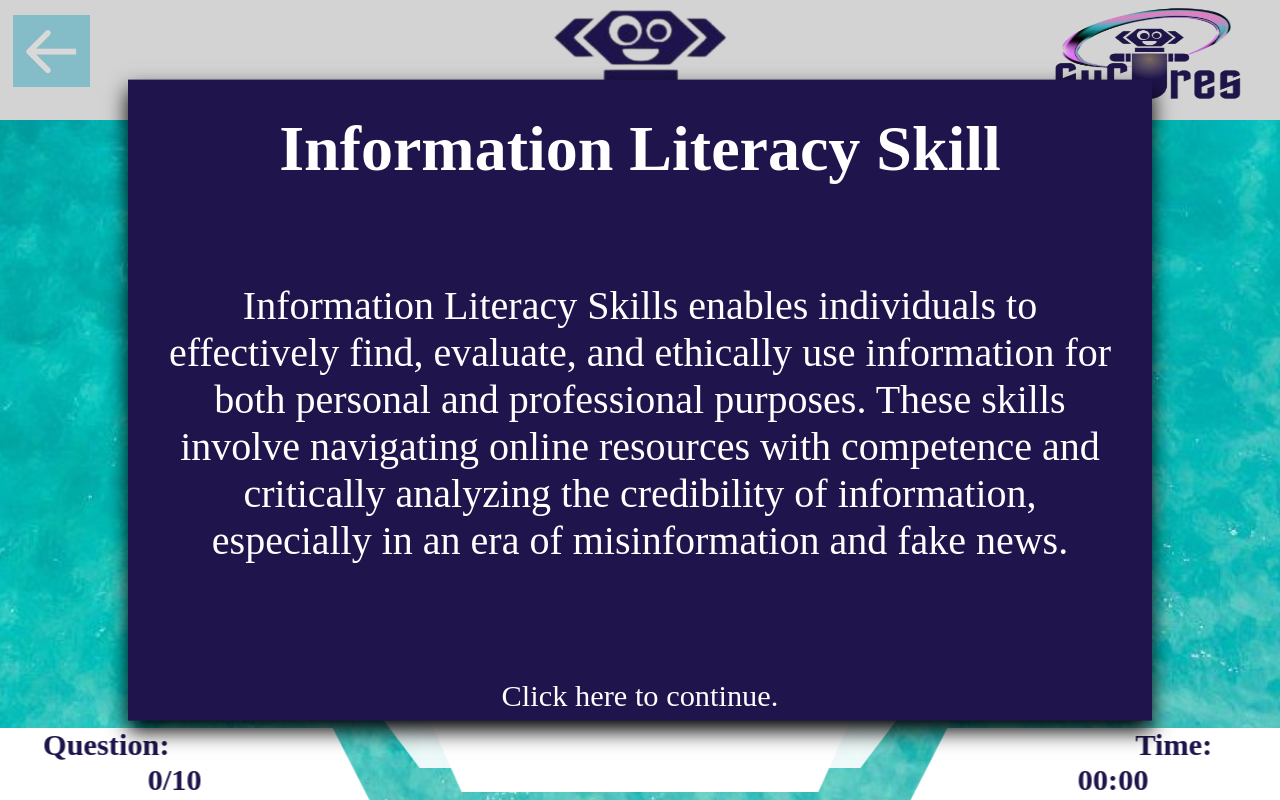
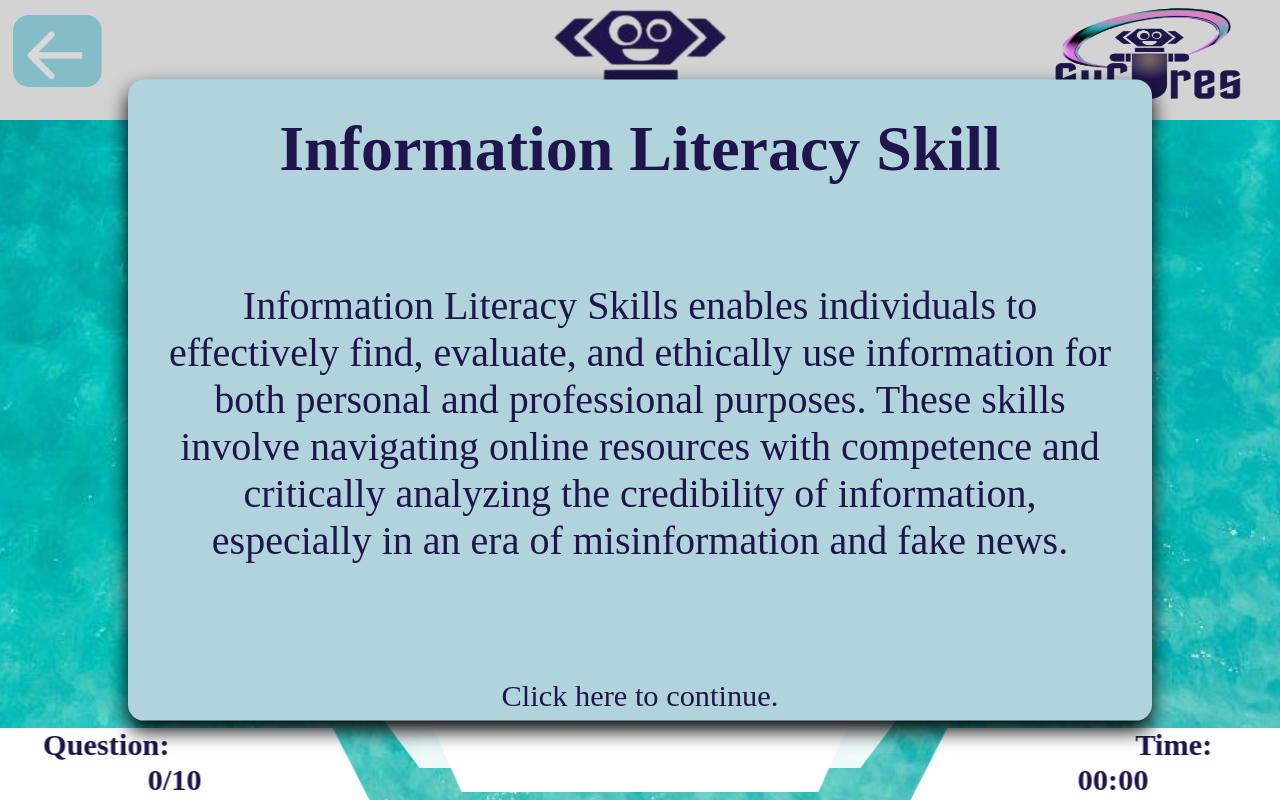
Before and after one commit to Asdf123ah/sycures-game-thesis, a React (Create React App) app: page /information-literacy-skill/1 in a window 1280 px wide. Shown: the top 800 px of the page. Built offline with nearby package versions, Linux system fonts and the light colour scheme.

Commit message:
refactor: answer page design

```diff
--- a/src/GameLiteracySkill.css
+++ b/src/GameLiteracySkill.css
@@ -25,6 +25,7 @@
     background-repeat: no-repeat;
     cursor: pointer;
     border: none;
+    border-radius: 16px;
     transition: transform .4s ease;
 }
 
@@ -373,35 +374,34 @@
     width: 90vw;
     height: auto;
     padding: 0.5rem;
-    background-color: #1F144B;
+    background-color: #B1D4DC;
     justify-content: center;
     text-align: center;
     z-index: 1000;
     margin: 0;
     font-size: 1rem;
     font-family: 'Jockey One';
-    color: #FFFFFF;
+    color: #1F144B;
     animation: fadeIn 0.7s;
     cursor: pointer;
     box-shadow: 0px 10px 20px rgba(0, 0, 0, 1);
-
+    border-radius: 16px;
     }
 
 .popup h1{
     text-align: center;
     font-size: 2.2rem;
     font-family: 'Jockey One';
-    color: #FFFFFF;
+    color: #1F144B;
     margin-top: 0%;
     margin-bottom: 10%;
 }
 
 .popup p{
-
-    text-align: center;
-    font-size: 1.5rem;
-    font-family: 'Jockey One';
-    color: #FFFFFF;
+    text-align: center;
+    font-size: 1.4rem;
+    font-family: 'Jockey One';
+    color: #1F144B;
     margin-top: 0%;
     margin-bottom: 13%;
 }
@@ -459,6 +459,7 @@
     background-repeat: no-repeat;
     cursor: pointer;
     border: none;
+    border-radius: 16px;
     transition: transform .4s ease;
 }
 
@@ -806,35 +807,35 @@
     transform: translate(-50%, -50%);
     width: 90vw;
     height: auto;
-    padding: 0.5rem;
-    background-color: #1F144B;
+    padding: 1rem;
+    background-color: #B1D4DC;
     justify-content: center;
     text-align: center;
     z-index: 1000;
     margin: 0;
     font-size: 1rem;
     font-family: 'Jockey One';
-    color: #FFFFFF;
+    color: #1F144B;
     animation: fadeIn 0.7s;
     cursor: pointer;
     box-shadow: 0px 10px 20px rgba(0, 0, 0, 1);
-
+    border-radius: 16px;
     }
 
 .popup h1{
     text-align: center;
     font-size: 2.7rem;
     font-family: 'Jockey One';
-    color: #FFFFFF;
+    color: #1F144B;
     margin-top: 0%;
     margin-bottom: 10%;
 }
 
 .popup p{
     text-align: center;
-    font-size: 1.8rem;
-    font-family: 'Jockey One';
-    color: #FFFFFF;
+    font-size: 1.7rem;
+    font-family: 'Jockey One';
+    color: #1F144B;
     margin-top: 0%;
     margin-bottom: 13%;
 }
@@ -892,6 +893,7 @@
     background-repeat: no-repeat;
     cursor: pointer;
     border: none;
+    border-radius: 16px;
     transition: transform .4s ease;
 }
 
@@ -1240,34 +1242,34 @@
     width: 90vw;
     height: auto;
     padding: 1rem;
-    background-color: #1F144B;
+    background-color: #B1D4DC;
     justify-content: center;
     text-align: center;
     z-index: 1000;
     margin: 0;
     font-size: 1rem;
     font-family: 'Jockey One';
-    color: #FFFFFF;
+    color: #1F144B;
     animation: fadeIn 0.7s;
     cursor: pointer;
     box-shadow: 0px 10px 20px rgba(0, 0, 0, 1);
-
+    border-radius: 16px;
     }
 
 .popup h1{
     text-align: center;
     font-size: 3.2rem;
     font-family: 'Jockey One';
-    color: #FFFFFF;
+    color: #1F144B;
     margin-top: 0%;
     margin-bottom: 10%;
 }
 
 .popup p{
     text-align: center;
-    font-size: 2.2rem;
-    font-family: 'Jockey One';
-    color: #FFFFFF;
+    font-size: 2.1rem;
+    font-family: 'Jockey One';
+    color: #1F144B;
     margin-top: 0%;
     margin-bottom: 13%;
 }
@@ -1319,12 +1321,13 @@
     position: absolute;
     top: 9px;
     left: 1%;
-    width: 7vw;
+    width: 7.5vw;
     height: 8vh;
     background-size: cover;
     background-repeat: no-repeat;
     cursor: pointer;
     border: none;
+    border-radius: 16px;
     transition: transform .4s ease;
 }
 
@@ -1673,25 +1676,25 @@
     width: 75vw;
     height: auto;
     padding: 2rem;
-    background-color: #1F144B;
+    background-color: #B1D4DC;
     justify-content: center;
     text-align: center;
     z-index: 1000;
     margin: 0;
     font-size: 1rem;
     font-family: 'Jockey One';
-    color: #FFFFFF;
+    color: #1F144B;
     animation: fadeIn 0.7s;
     cursor: pointer;
     box-shadow: 0px 10px 20px rgba(0, 0, 0, 1);
-
+    border-radius: 16px;
     }
 
 .popup h1{
     text-align: center;
     font-size: 3.6rem;
     font-family: 'Jockey One';
-    color: #FFFFFF;
+    color: #1F144B;
     margin-top: 0%;
     margin-bottom: 10%;
 }
@@ -1700,7 +1703,7 @@
     text-align: center;
     font-size: 2.3rem;
     font-family: 'Jockey One';
-    color: #FFFFFF;
+    color: #1F144B;
     margin-top: 0%;
     margin-bottom: 13%;
 }
@@ -1752,12 +1755,13 @@
     position: absolute;
     top: 15px;
     left: 1%;
-    width: 6vw;
+    width: 7vw;
     height: 9vh;
     background-size: cover;
     background-repeat: no-repeat;
     cursor: pointer;
     border: none;
+    border-radius: 16px;
     transition: transform .4s ease;
 }
 
@@ -2106,25 +2110,25 @@
     width: 75vw;
     height: auto;
     padding: 2rem;
-    background-color: #1F144B;
+    background-color: #B1D4DC;
     justify-content: center;
     text-align: center;
     z-index: 1000;
     margin: 0;
     font-size: 1rem;
     font-family: 'Jockey One';
-    color: #FFFFFF;
+    color: #1F144B;
     animation: fadeIn 0.7s;
     cursor: pointer;
     box-shadow: 0px 10px 20px rgba(0, 0, 0, 1);
-
+    border-radius: 16px;
     }
 
 .popup h1{
     text-align: center;
     font-size: 4rem;
     font-family: 'Jockey One';
-    color: #FFFFFF;
+    color: #1F144B;
     margin-top: 0%;
     margin-bottom: 10%;
 }
@@ -2133,7 +2137,7 @@
     text-align: center;
     font-size: 2.5rem;
     font-family: 'Jockey One';
-    color: #FFFFFF;
+    color: #1F144B;
     margin-top: 0%;
     margin-bottom: 13%;
 }
@@ -2185,12 +2189,13 @@
     position: absolute;
     top: 20px;
     left: 1%;
-    width: 5vw;
+    width: 5.5vw;
     height: 9vh;
     background-size: cover;
     background-repeat: no-repeat;
     cursor: pointer;
     border: none;
+    border-radius: 16px;
     transition: transform .4s ease;
 }
 
@@ -2537,19 +2542,19 @@
     transform: translate(-50%, -50%);
     width: 60vw;
     height: auto;
-    padding: 3%;
-    background-color: #1F144B;
+    padding: 4%;
+    background-color: #B1D4DC;
     justify-items: center;
     text-align: center;
     z-index: 1000;
     margin: 0;
     font-size: 1.8rem;
     font-family: 'Jockey One';
-    color: #FFFFFF;
+    color: #1F144B;
     animation: fadeIn 0.7s;
     cursor: pointer;
     box-shadow: 0px 10px 20px rgba(0, 0, 0, 1);
-
+    border-radius: 16px;
 }
 
 .popup h1{
@@ -2557,7 +2562,7 @@
     text-align: center;
     font-size: 4rem;
     font-family: 'Jockey One';
-    color: #FFFFFF;
+    color: #1F144B;
     margin-top: 0%;
     margin-bottom: 10%;
 }
@@ -2567,7 +2572,7 @@
     text-align: center;
     font-size: 2.5rem;
     font-family: 'Jockey One';
-    color: #FFFFFF;
+    color: #1F144B;
     margin-top: 0%;
     margin-bottom: 13%;
 }
@@ -2622,6 +2627,7 @@
     background-repeat: no-repeat;
     cursor: pointer;
     border: none;
+    border-radius: 16px;
     transition: transform .4s ease;
 }
 
@@ -2695,7 +2701,7 @@
 }
 
 .hexagon0 {
-    top: 35px;
+    top: 30px;
     background-color: lightgray;
 }
 .hexagon1 {
@@ -2969,18 +2975,18 @@
     width: 60vw;
     height: auto;
     padding: 3%;
-    background-color: #1F144B;
+    background-color: #B1D4DC;
     justify-items: center;
     text-align: center;
     z-index: 1000;
     margin: 0;
     font-size: 2rem;
     font-family: 'Jockey One';
-    color: #FFFFFF;
+    color: #1F144B;
     animation: fadeIn 0.7s;
     cursor: pointer;
     box-shadow: 0px 10px 20px rgba(0, 0, 0, 1);
-
+    border-radius: 16px;
 }
 
 .popup h1{
@@ -2988,7 +2994,7 @@
     text-align: center;
     font-size: 4.5rem;
     font-family: 'Jockey One';
-    color: #FFFFFF;
+    color: #1F144B;
     margin-top: 0%;
     margin-bottom: 10%;
 }
@@ -2998,7 +3004,7 @@
     text-align: center;
     font-size: 3rem;
     font-family: 'Jockey One';
-    color: #FFFFFF;
+    color: #1F144B;
     margin-top: 0%;
     margin-bottom: 13%;
 }
```
